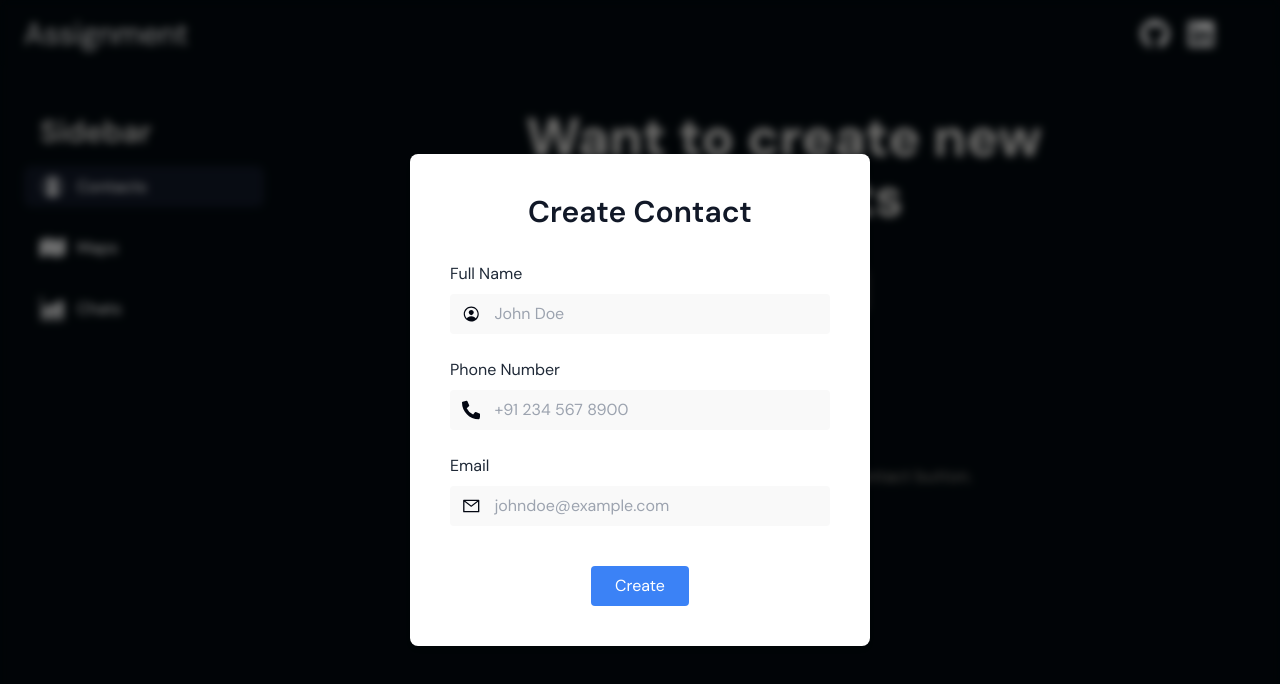
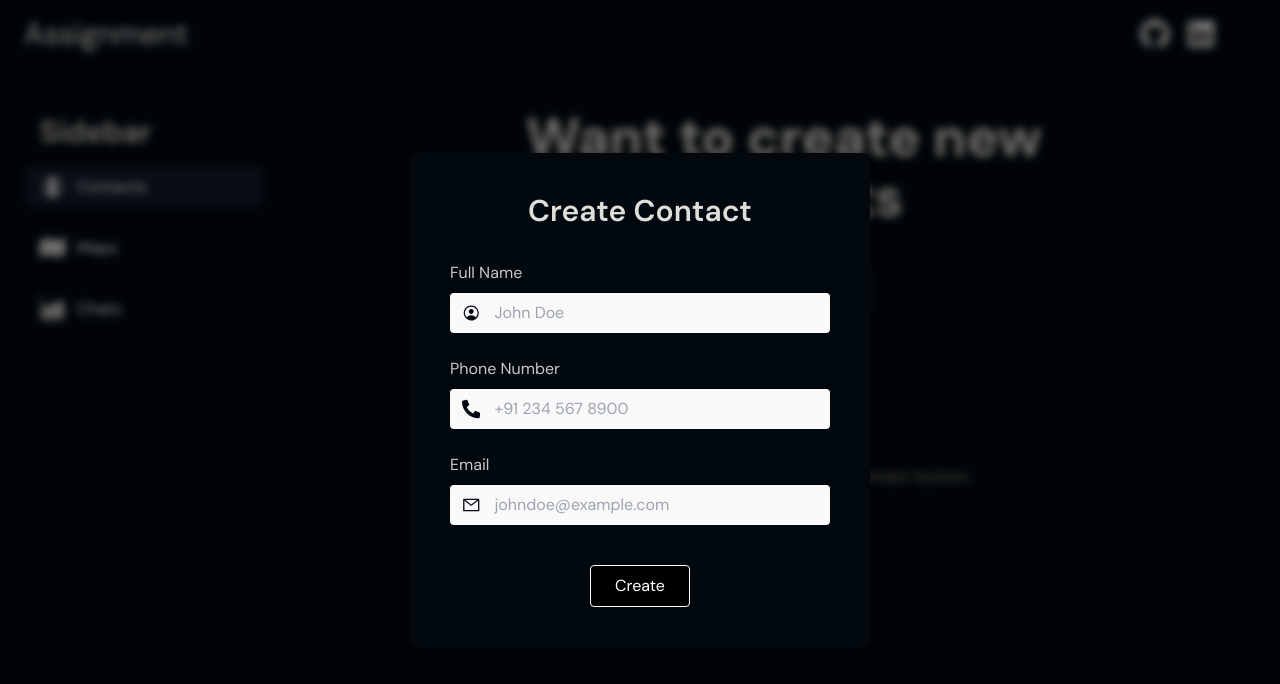
Before and after one commit to bisht-xp/frontend-dashboard, a React (Vite) app: page / in a window 1280 px wide. Both pictures are taken after a click on the button "Create Contact". Shown: the top 684 px of the page. Built offline with nearby package versions, Linux system fonts and the light colour scheme.

Commit message:
fix: fixed the color scheme of the form

```diff
--- a/src/components/ContactModal.tsx
+++ b/src/components/ContactModal.tsx
@@ -65,9 +65,9 @@ const ContactModal: React.FC<ContactModalProps> = ({
   };
 
   return (
-    <div className="w-full bg-white rounded-lg shadow-md z-10 p-6 sm:p-10 duration-300 ease-out">
+    <div className="w-full bg-[#02090e] rounded-lg shadow-md z-10 p-6 sm:p-10 transition-all duration-300 ease-out">
       <div className="relative flex items-center justify-center mb-8 w-full">
-        <h2 className="text-2xl sm:text-3xl font-semibold text-gray-900">
+        <h2 className="text-2xl sm:text-3xl font-semibold text-[#E0DEDA]">
           {mode === "create" ? "Create Contact" : "Edit Contact"}
         </h2>
       </div>
@@ -106,7 +106,7 @@ const ContactModal: React.FC<ContactModalProps> = ({
         <div className="flex justify-center gap-4">
           <button
             onClick={handleSave}
-            className="bg-blue-500 hover:bg-blue-600 text-white rounded py-2 px-6 transition duration-300"
+            className="bg-black hover:bg-gray-900 text-white rounded py-2 px-6 transition duration-300 border-white border"
           >
             {mode === "create" ? "Create" : "Save Changes"}
           </button>
@@ -115,7 +115,7 @@ const ContactModal: React.FC<ContactModalProps> = ({
               onClick={() => {
                 onDelete(userData);
               }}
-              className="bg-[#F05656] hover:bg-red-600 text-white rounded py-2 px-6 transition duration-300"
+              className="bg-[#F05656] hover:bg-red-600 border-white/80 border text-white rounded py-2 px-6 transition duration-300"
             >
               Delete
             </button>
@@ -157,7 +157,7 @@ const InputField: React.FC<InputFieldProps> = ({
 
   return (
     <div className="mb-4">
-      <label htmlFor={name} className="block text-gray-800 mb-2">
+      <label htmlFor={name} className="block text-[#F9F9F9]/80 mb-2">
         {label}
       </label>
       <div className="flex items-center px-3 py-2 gap-2 bg-[#F9F9F9] rounded">
```
